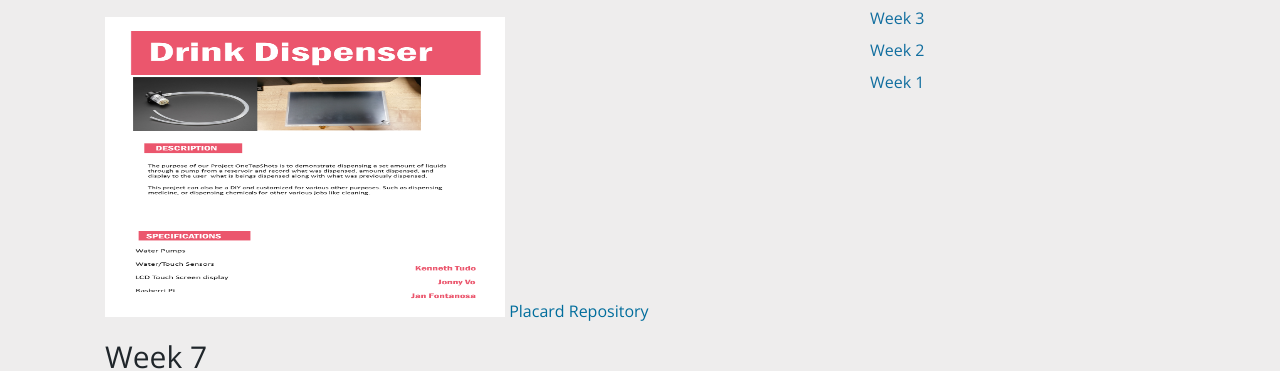
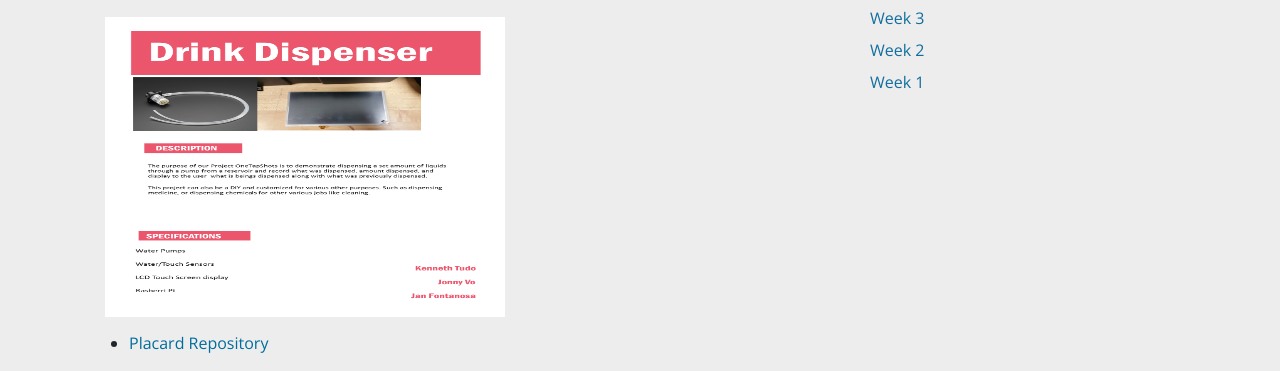
Before and after one commit to Jonnytlv/Jonnytlv.github.io, a plain HTML site: page index.html in a window 1280 px wide. Shown: the part 445-816 px from the top of the page. Drawn offline with nearby package versions, Linux system fonts and the light colour scheme.

Commit message:
Update indexcontent.html

```diff
--- a/indexcontent.html
+++ b/indexcontent.html
@@ -7,7 +7,7 @@
   <H3>Week 8</H3>
   <p>Placard</p>
   <img src = "onetap placard.png" alt="Capture Pic" style="width:400px;height:300px;">
-  <a href="Jonnytlv.github.io/onetap placard.png">Placard Repository</a>
+  <LI><a href="Jonnytlv.github.io/onetap placard.png">Placard Repository</a></LI>
 </SECTION>
 
  <SECTION ID="Section_7">
```
